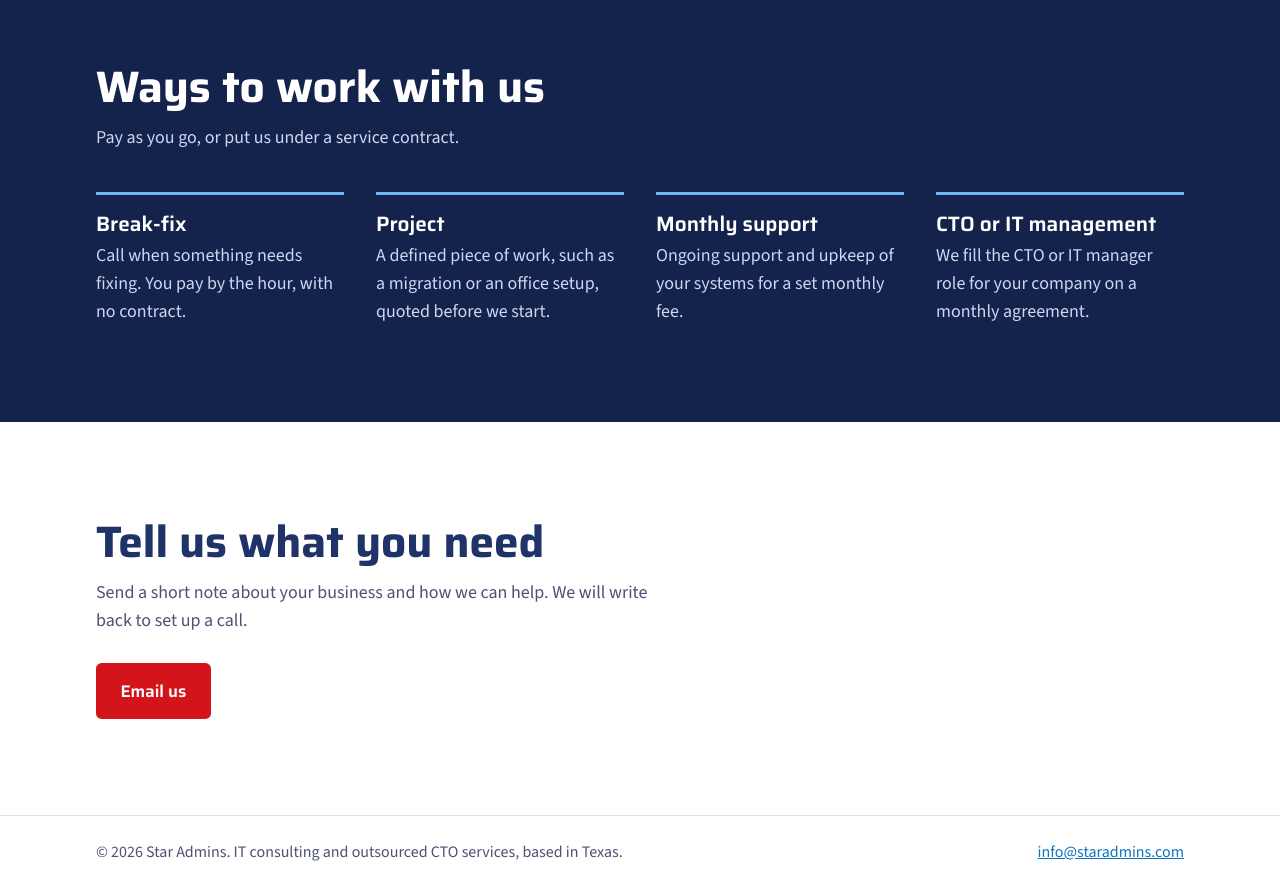
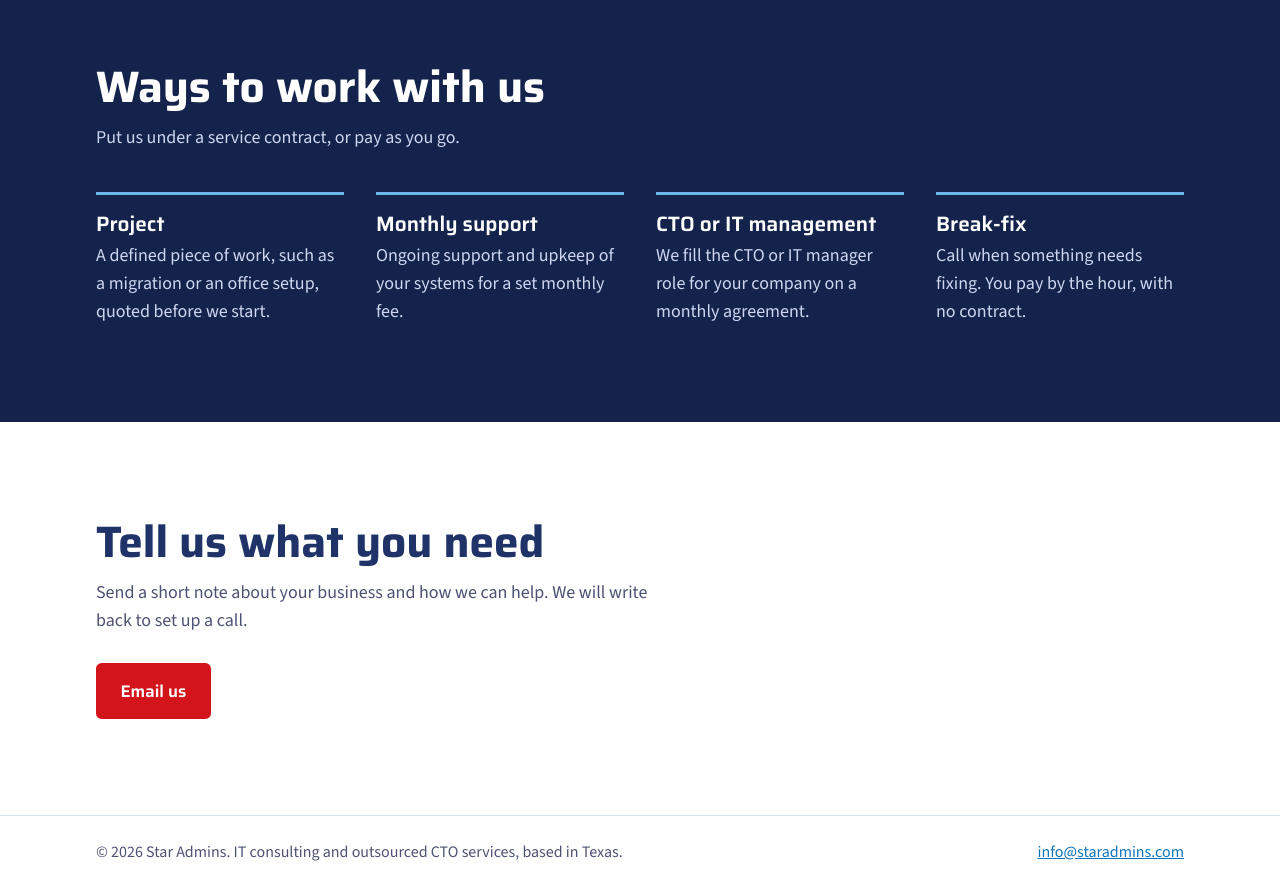
Before and after one commit to star-programmer/staradmins.github.io, a plain HTML site: page index.html in a window 1280 px wide. Shown: the part 2260-3149 px from the top of the page. Drawn offline with nearby package versions, Linux system fonts and the light colour scheme.

Commit message:
Fix: Ways we work

```diff
--- a/index.html
+++ b/index.html
@@ -283,12 +283,8 @@
   <section class="process" id="process">
     <div class="wrap">
       <h2>Ways to work with us</h2>
-      <p class="process-lead">Pay as you go, or put us under a service contract.</p>
+      <p class="process-lead">Put us under a service contract, or pay as you go.</p>
       <ul class="plans">
-        <li>
-          <h3>Break-fix</h3>
-          <p>Call when something needs fixing. You pay by the hour, with no contract.</p>
-        </li>
         <li>
           <h3>Project</h3>
           <p>A defined piece of work, such as a migration or an office setup, quoted before we start.</p>
@@ -300,6 +296,10 @@
         <li>
           <h3>CTO or IT management</h3>
           <p>We fill the CTO or IT manager role for your company on a monthly agreement.</p>
+        </li>
+        <li>
+          <h3>Break-fix</h3>
+          <p>Call when something needs fixing. You pay by the hour, with no contract.</p>
         </li>
       </ul>
     </div>
```
